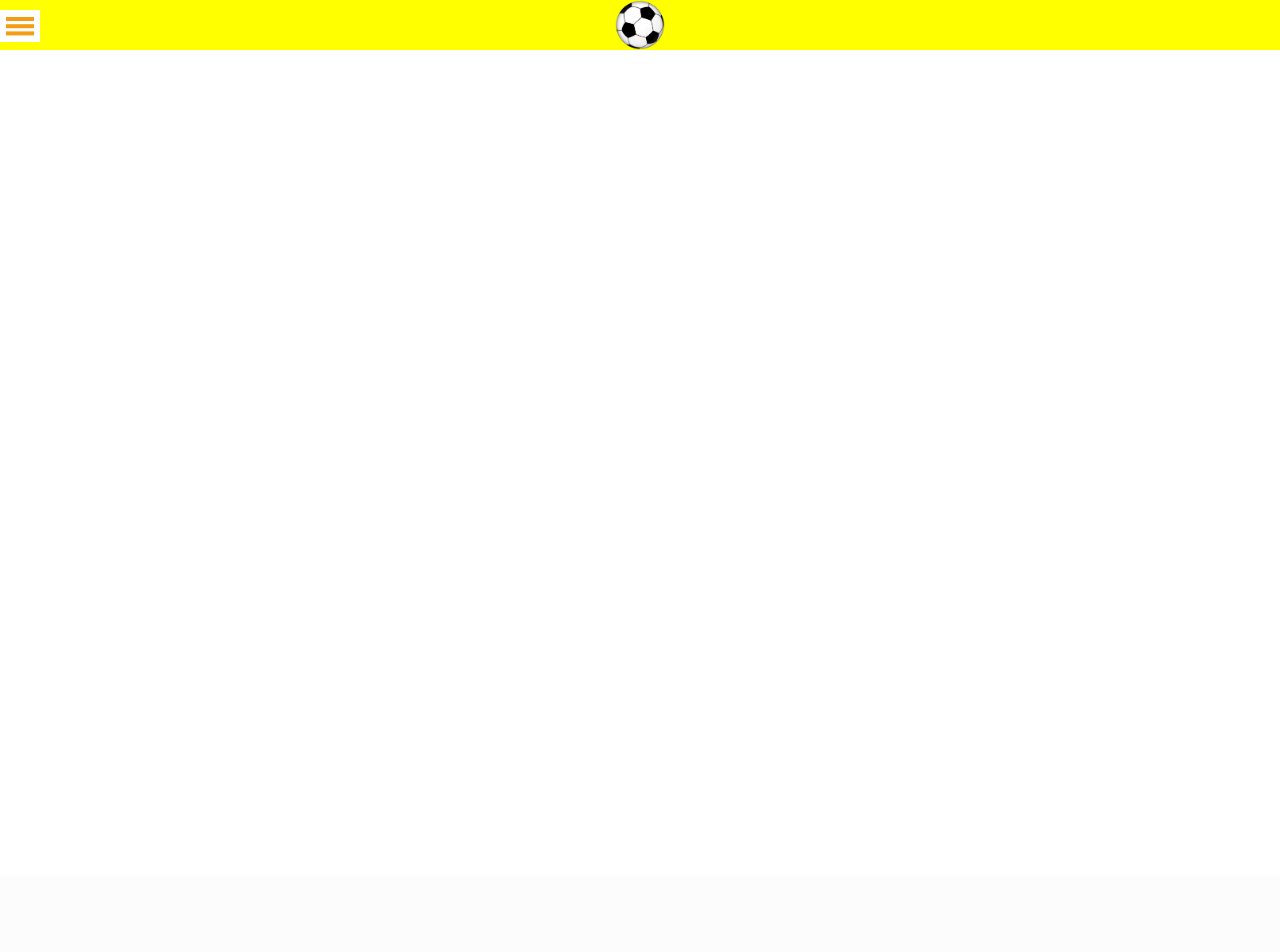
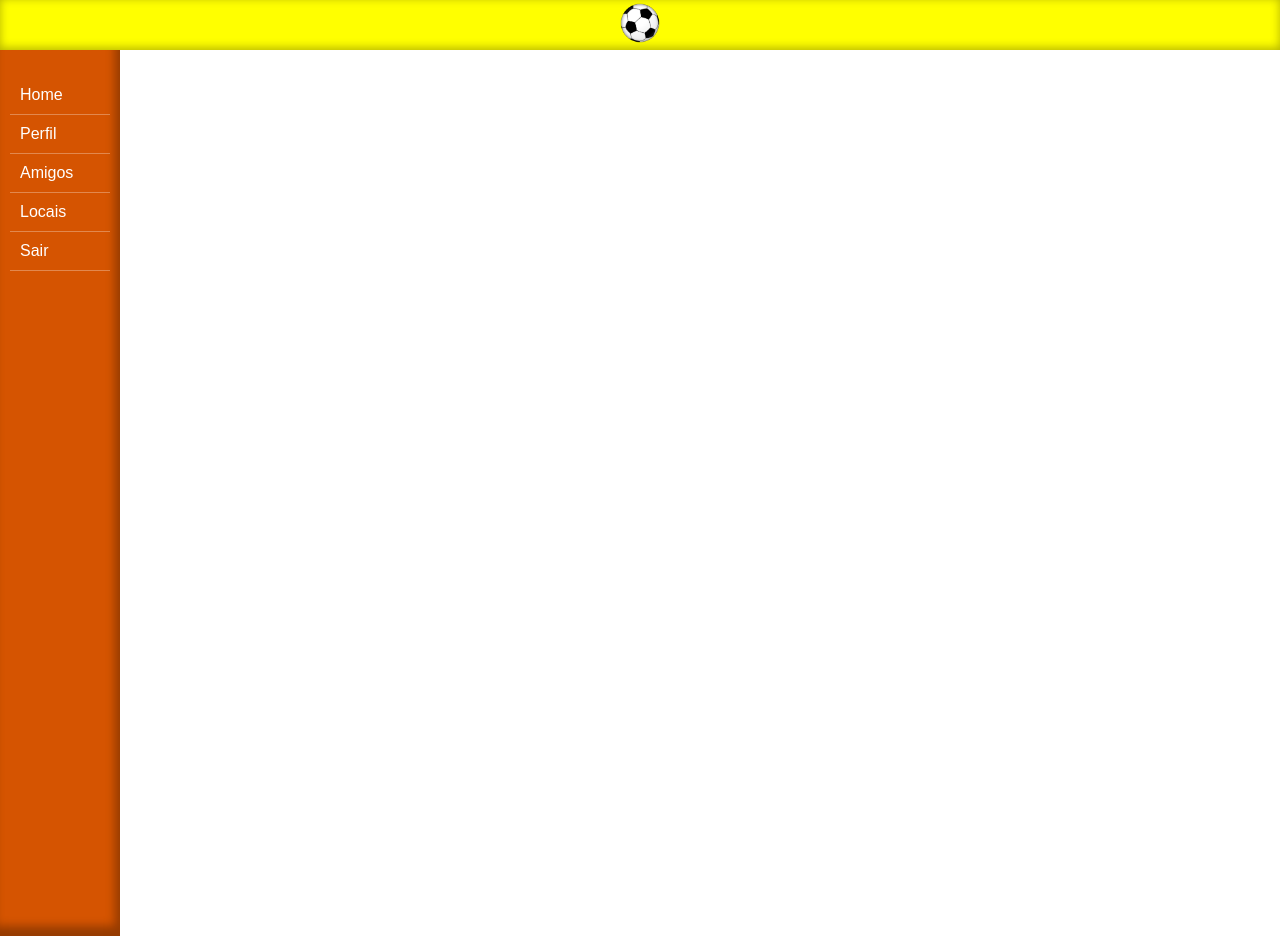
Before and after one commit to brunobra/findfut, a Flask app: page /home in a window 1280 px wide. Before the commit the page ends 50 px from the top, so only its background shows below. Run offline with Flask 2, Linux system fonts and the light colour scheme.

Commit message:
"Adding style for menu on Desktop"

```diff
--- /dev/null
+++ b/static/css/responsive.css
@@ -0,0 +1,35 @@
+/* for landscape mobile
+@media screen and (min-width: 480px) {
+
+}
+*/
+
+/* for tablets and desktops */
+@media screen and (min-width: 660px) {
+	/****************************
+				HEADER
+	*****************************/
+	/*.logo {
+		float: left;
+		margin-left: 5%;
+	}*/
+
+	.menu-anchor {
+		display: none;
+	}
+
+	menu {
+		position: relative;
+	}
+	/* SHOW MENU */
+	menu {
+		-webkit-transform: translateX(0);
+		-moz-transform: translateX(0);
+		-ms-transform: translateX(0);
+		transform: translateX(0);
+		-webkit-transition: all .25s linear;
+		-moz-transition: all .25s linear;
+		-ms-transition: all .25s linear;
+		transition: all .25s linear;
+	}
+}
--- a/static/css/style.css
+++ b/static/css/style.css
@@ -11,13 +11,16 @@
 
 header {
 	width: 100%;
+	height: 50px;
 	background: yellow;
+	box-shadow: inset 0 -2px 10px 0 rgba(0,0,0,.3)
 }
 
 .logo {
-	width: 50px;
-	height: 50px;
+	width: 40px;
+	height: 40px;
 	display: block;
+	padding-top: 3px;
 	margin: 0 auto;
 }
 
--- a/templates/layout/base.html
+++ b/templates/layout/base.html
@@ -5,6 +5,7 @@
 	<title>Futeba{% block title %}{% endblock %}</title>
 	<link rel="stylesheet" type="text/css" href="{{ url_for('static', filename="css/normalize.css") }}">
 	<link rel="stylesheet" type="text/css" href="{{ url_for('static', filename="css/style.css") }}">
+	<link rel="stylesheet" type="text/css" href="{{ url_for('static', filename="css/responsive.css") }}">
 	<script src="{{ url_for('static', filename="libs/jquery-1.11.2.min.js") }}"></script>
 </head>
 <body>
```
